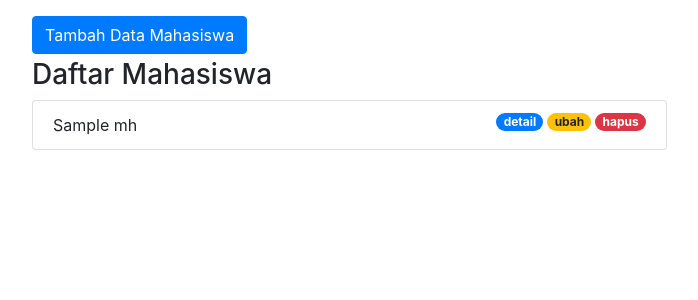
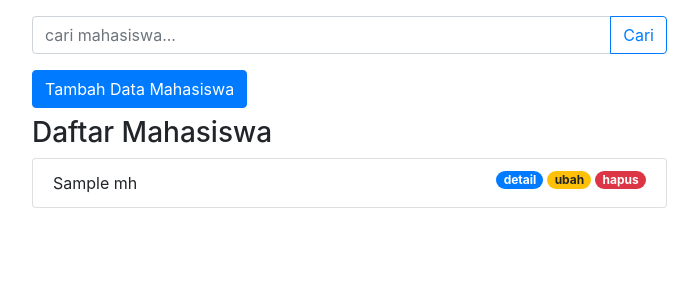
Before and after one commit to bachtiarlubis/php-mvc, a PHP site: the page made by app/views/mahasiswa/index.php in a window 1280 px wide. Shown: the part 56-356 px from the top of the page, without its empty margins (53-751 px from the left). Run offline with PHP 8.4, Linux system fonts and the light colour scheme; the template is opened without the code that fills it: most values are stand-ins (such as "Sample title", 1, 10 or a date in 2020); some libraries are stand-ins or nearby versions.

Commit message:
Membuat form pencarian data mahasiswa

```diff
--- a/app/views/mahasiswa/index.php
+++ b/app/views/mahasiswa/index.php
@@ -1,13 +1,33 @@
 <!-- Note : Sweetalert2 dipanggil di footer -->
 <div class="container mt-3">
+
 	<div class="row">
-		<div class="col-7">
+		<div class="col-lg-7">
 
+			<form action="<?= BASEURL; ?>/mahasiswa/cari" method="post">
+				<div class="input-group mb-3">
+					<input type="text" class="form-control" placeholder="cari mahasiswa..." name="keywoard" id="keywoard" autocomplete="off">
+				  	<div class="input-group-append">
+				    	<button class="btn btn-outline-primary" type="submit" id="btnCari">Cari</button>
+				  	</div>
+				</div>
+			</form>
+
+		</div>
+	</div>
+
+	<div class="row mb-1">
+		<div class="col-lg-7">
 			<!-- Button trigger modal -->
 			<!-- data-toggle dan data-target yang akan memicu modal tampil -->
 			<button type="button" class="btn btn-primary" id="btnTambahData" data-toggle="modal" data-target="#formModal">
 				Tambah Data Mahasiswa
 			</button>
+		</div>
+	</div>
+
+	<div class="row">
+		<div class="col-7">
 
 			<h3 class="mt-1">Daftar Mahasiswa</h3>
 
```
Also changed, not shown: app/controllers/Mahasiswa.php (+12 -0 lines), app/models/Mahasiswa_model.php (+8 -0 lines).
